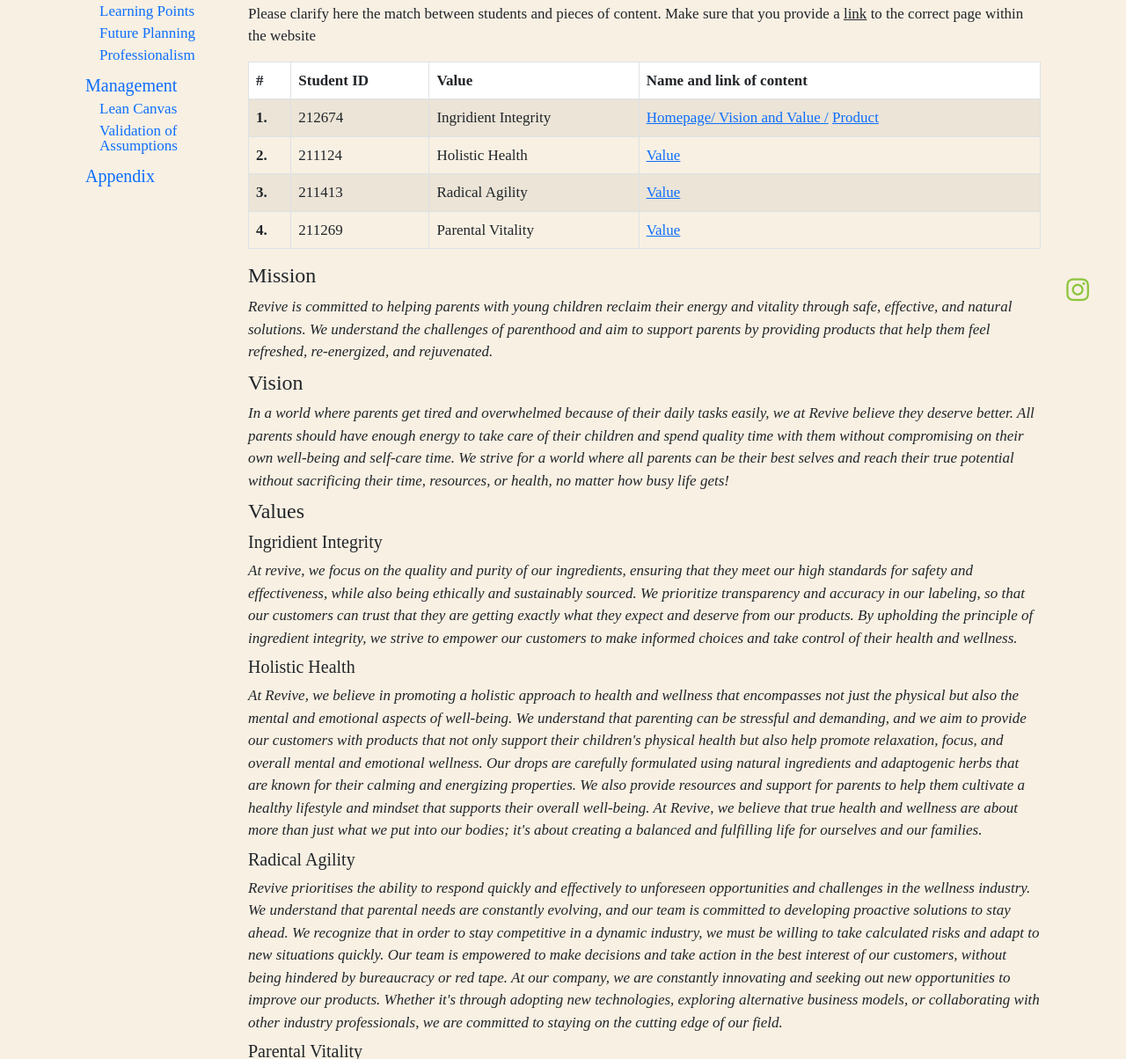
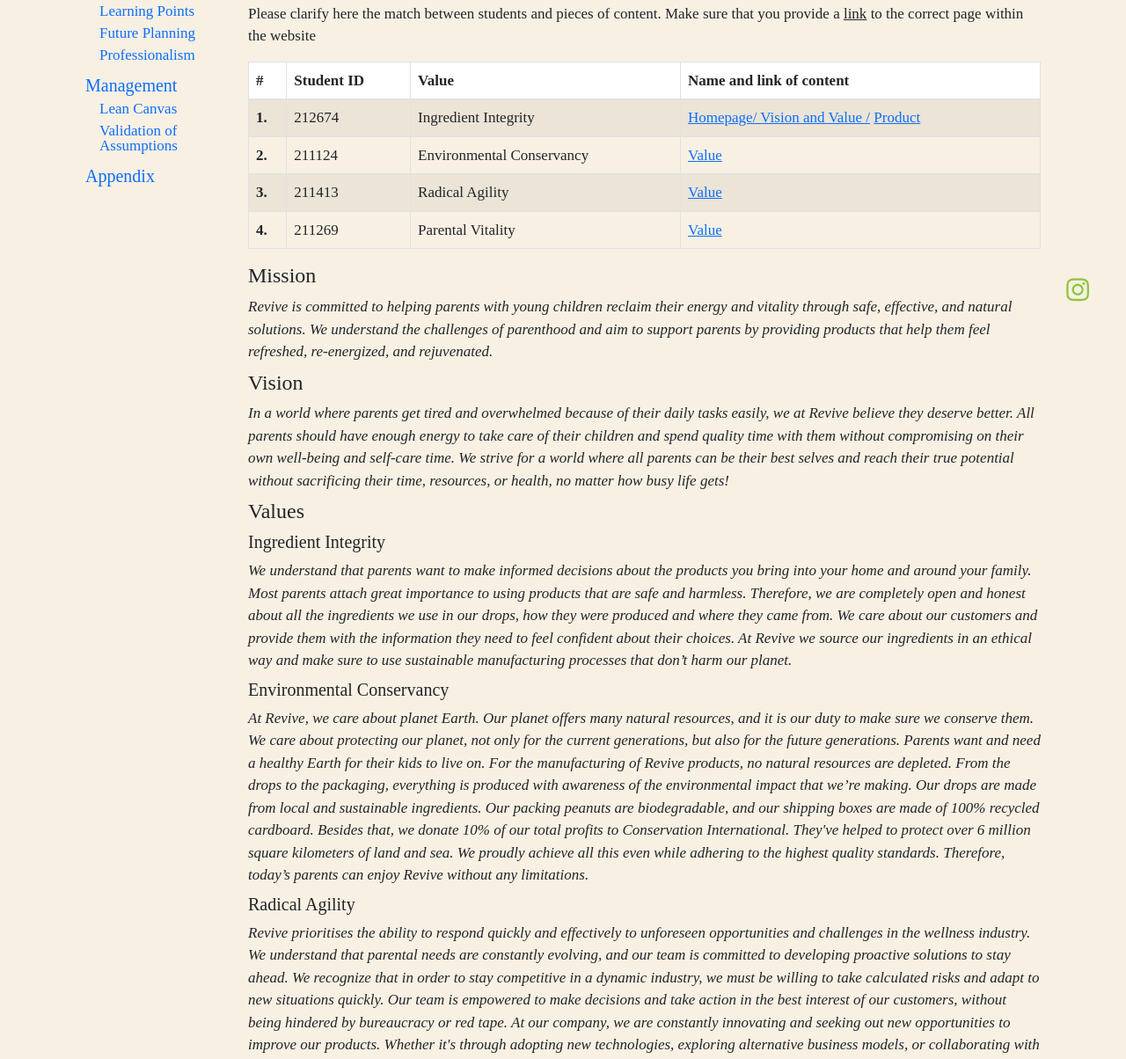
Before and after one commit to bebonato/prj4-website, a plain HTML site: page corporate.html in a window 1280 px wide. Shown: the part 416-1620 px from the top of the page at 88% size. Drawn offline with nearby package versions, Linux system fonts and the light colour scheme; a web font is replaced by a local one.

Commit message:
final update

```diff
--- a/corporate.html
+++ b/corporate.html
@@ -134,7 +134,7 @@
               <tr>
                 <th scope="row">1.</th>
                 <td>212674</td>
-                <td>Ingridient Integrity</td>
+                <td>Ingredient Integrity</td>
                 <td>
                   <a href="index.html">Homepage/ Vision and Value /</a>
                   <a href="product.html">Product</a>
@@ -143,7 +143,7 @@
               <tr>
                 <th scope="row">2.</th>
                 <td>211124</td>
-                <td>Holistic Health</td>
+                <td>Environmental Conservancy</td>
                 <td>
                   <a href="#index.html">Value</a>
                 </td>
@@ -172,10 +172,10 @@
           <h4 id="content" class="mt-2">Vision</h4>
           <em>In a world where parents get tired and overwhelmed because of their daily tasks easily, we at Revive believe they deserve better. All parents should have enough energy to take care of their children and spend quality time with them without compromising on their own well-being and self-care time. We strive for a world where all parents can be their best selves and reach their true potential without sacrificing their time, resources, or health, no matter how busy life gets!</em>
           <h4 id="content" class="mt-2">Values</h4>
-          <h5 id="content" class="mt-2">Ingridient Integrity</h5>
-          <em>At revive, we focus on the quality and purity of our ingredients, ensuring that they meet our high standards for safety and effectiveness, while also being ethically and sustainably sourced. We prioritize transparency and accuracy in our labeling, so that our customers can trust that they are getting exactly what they expect and deserve from our products. By upholding the principle of ingredient integrity, we strive to empower our customers to make informed choices and take control of their health and wellness.</em>
-            <h5 id="content" class="mt-2">Holistic Health</h5>
-          <em>At Revive, we believe in promoting a holistic approach to health and wellness that encompasses not just the physical but also the mental and emotional aspects of well-being. We understand that parenting can be stressful and demanding, and we aim to provide our customers with products that not only support their children's physical health but also help promote relaxation, focus, and overall mental and emotional wellness. Our drops are carefully formulated using natural ingredients and adaptogenic herbs that are known for their calming and energizing properties. We also provide resources and support for parents to help them cultivate a healthy lifestyle and mindset that supports their overall well-being. At Revive, we believe that true health and wellness are about more than just what we put into our bodies; it's about creating a balanced and fulfilling life for ourselves and our families. </em>
+          <h5 id="content" class="mt-2">Ingredient Integrity</h5>
+          <em>We understand that parents want to make informed decisions about the products you bring into your home and around your family. Most parents attach great importance to using products that are safe and harmless. Therefore, we are completely open and honest about all the ingredients we use in our drops, how they were produced and where they came from. We care about our customers and provide them with the information they need to feel confident about their choices. At Revive we source our ingredients in an ethical way and make sure to use sustainable manufacturing processes that don’t harm our planet.</em>
+            <h5 id="content" class="mt-2">Environmental Conservancy</h5>
+          <em>At Revive, we care about planet Earth. Our planet offers many natural resources, and it is our duty to make sure we conserve them. We care about protecting our planet, not only for the current generations, but also for the future generations. Parents want and need a healthy Earth for their kids to live on. For the manufacturing of Revive products, no natural resources are depleted. From the drops to the packaging, everything is produced with awareness of the environmental impact that we’re making. Our drops are made from local and sustainable ingredients. Our packing peanuts are biodegradable, and our shipping boxes are made of 100% recycled cardboard. Besides that, we donate 10% of our total profits to Conservation International. They've helped to protect over 6 million square kilometers of land and sea. We proudly achieve all this even while adhering to the highest quality standards. Therefore, today’s parents can enjoy Revive without any limitations.</em>
             <h5 id="content" class="mt-2">Radical Agility</h5>
           <em>Revive prioritises the ability to respond quickly and effectively to unforeseen opportunities and challenges in the wellness industry. We understand that parental needs are constantly evolving, and our team is committed to developing proactive solutions to stay ahead. We recognize that in order to stay competitive in a dynamic industry, we must be willing to take calculated risks and adapt to new situations quickly. Our team is empowered to make decisions and take action in the best interest of our customers, without being hindered by bureaucracy or red tape. At our company, we are constantly innovating and seeking out new opportunities to improve our products. Whether it's through adopting new technologies, exploring alternative business models, or collaborating with other industry professionals, we are committed to staying on the cutting edge of our field.</em>
             <h5 id="content" class="mt-2">Parental Vitality</h5>
```
Also changed, not shown: index.html (+2 -3 lines).
